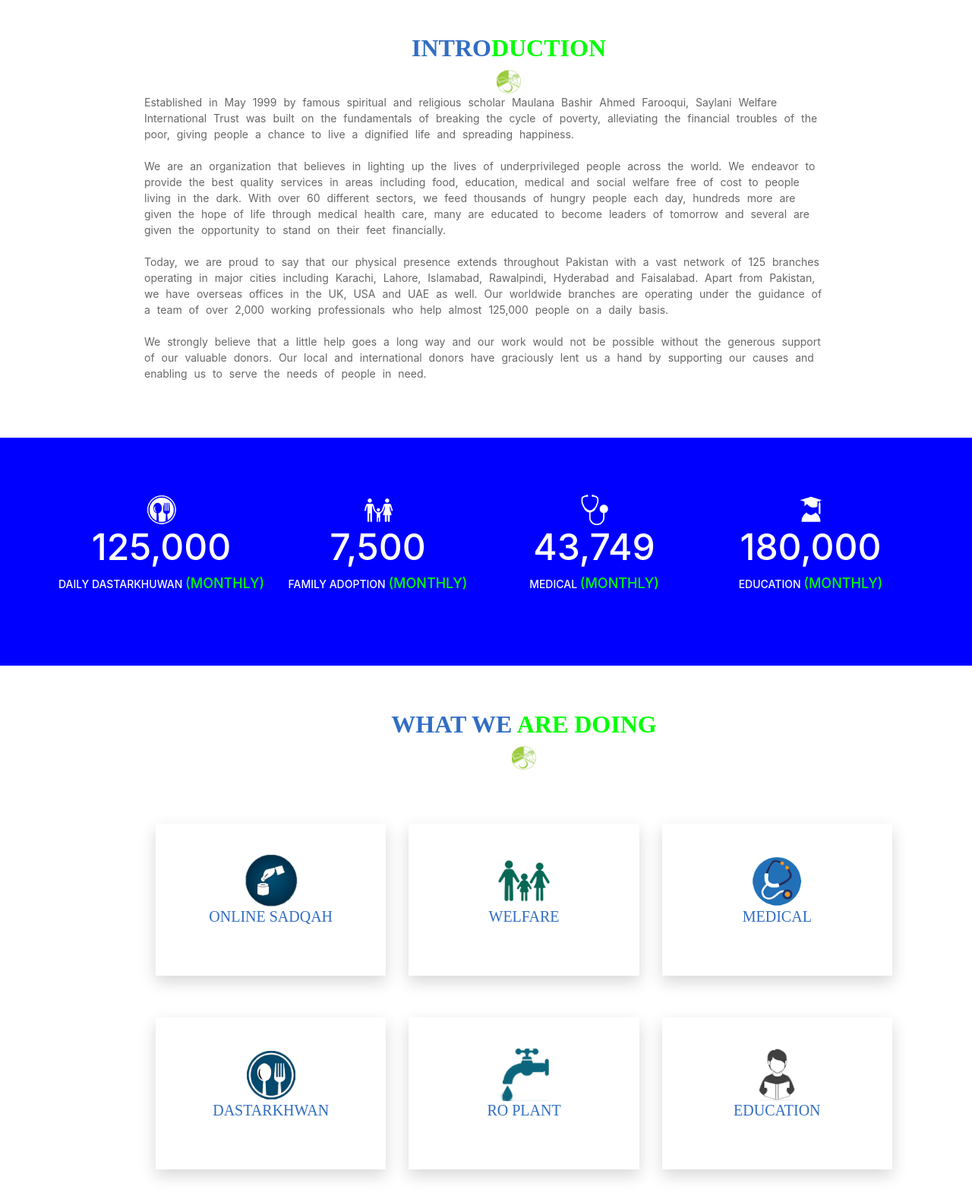
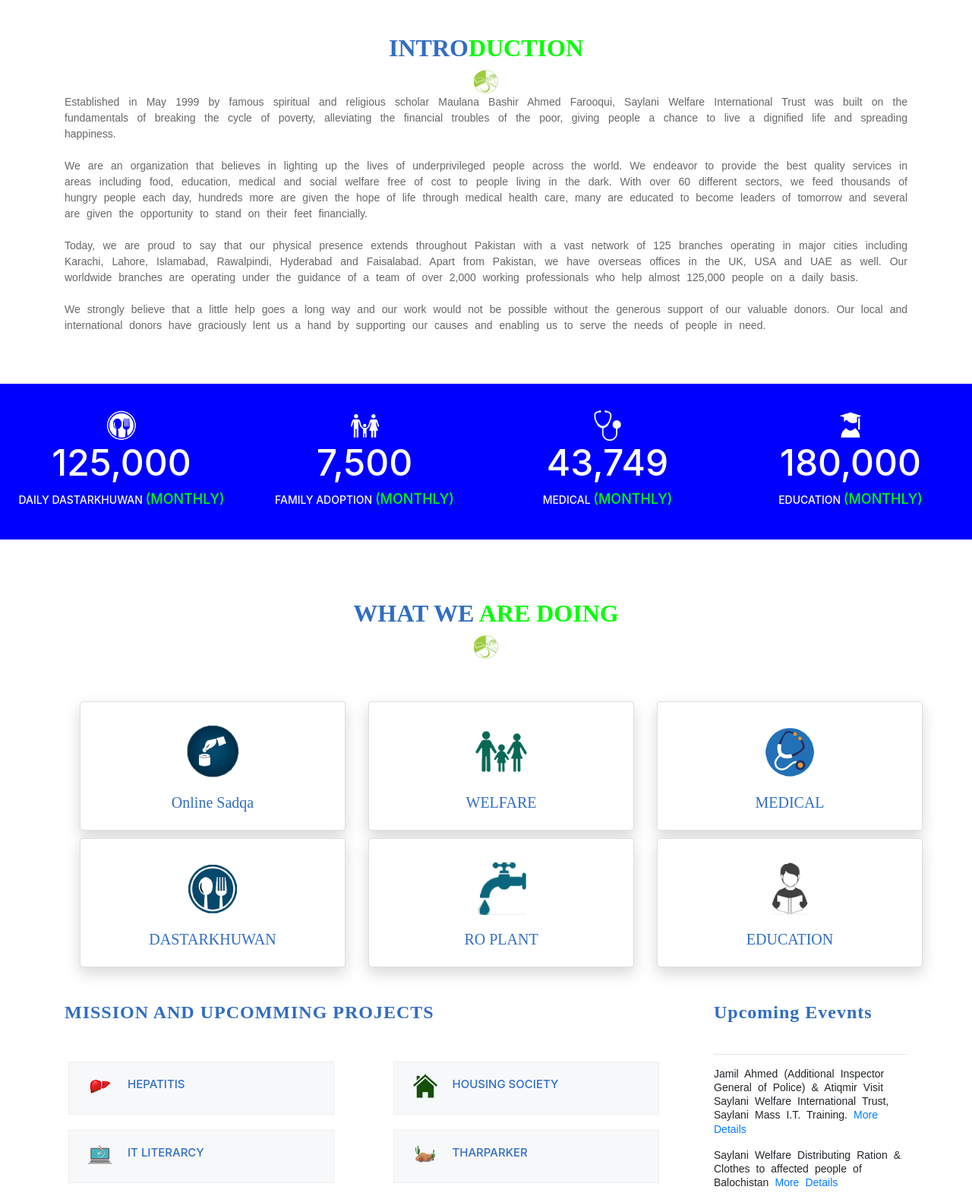
Before and after one commit to rakesh-byte/assignment3, a plain HTML site: page index.html in a window 1280 px wide. Shown: the part 700-2270 px from the top of the page at 76% size. Drawn offline with nearby package versions, Linux system fonts and the light colour scheme.

Commit message:
done with responsiveness

```diff
--- a/css/style.css
+++ b/css/style.css
@@ -71,7 +71,10 @@ table {
 }
 
 .right, .left, .moto{
-    margin: 5px 0;
+    margin-top: 10px;
+    box-sizing: border-box;
+    display: flex;
+    justify-content: center;
 }
 
 .donors{
@@ -97,7 +100,8 @@ table {
 }
 
 .header-lower .left{
-    justify-content: center;
+    display: flex;
+    justify-content: flex-end;
 }
 
 .active{
@@ -135,16 +139,13 @@ table {
 
 /* ===============Footer================== */
 .footer{
-    display: flex;
-    align-content: space-around;
-    margin: 0 5px;
+    margin-top: 30px;
     color: #666;
     background-color: #25272e;
     padding: 70px 10px 40px;
 
 }
 .contacts{
-    width: 40%;
     margin-right: 20px;
 }
 
@@ -153,9 +154,6 @@ table {
     line-height: 1em;
 }
 
-.links{width: 40%;
-    margin: 0 40px 0 20px;
-}
 hr{
     color:#f5f5f5;
 }
@@ -173,6 +171,10 @@ hr{
     background: blue;
     border-radius: 50%;
     margin-right: 10px;
+}
+
+.footer h5{
+    color: #f7f8fa;
 }
 
 
@@ -199,8 +201,6 @@ hr{
 }
 
 .intro{
-    width: 1100px;
-    height: 550px;
     margin:  20px 120px;
     padding: 30px;
 }
@@ -227,23 +227,18 @@ font-weight: bold;
     margin-right: auto;
 }
 
-.intro>p{
-    text-align: left;
-    width: 900px;
-    height: 440px;
+.intro p{
     font-size: 14px;
+    font-family: sans-serif;
     line-height: 1.5em;
     word-spacing: 5px;
-    margin: 0 40px;
+    text-align: justify;
     color: #666;
 
 }
 
 .estimation{
-    height: 300px;
     background-color: blue;
-    margin: 20px 0;
-
 }
 
 .justgreen{
@@ -281,8 +276,8 @@ font-weight: bold;
 div .alignment{
     width: 260px;
     height: 145px;
-    margin-top: 70px;
-    padding: 5px 0px;
+    margin: 30px auto;
+    padding: 5px 5px;
 }
 
 .ourwork{
@@ -297,9 +292,7 @@ div .alignment{
 }
 
 .services{
-    width: 1000px !important;
-    height: 670px;
-    margin: 10px 190px;
+    margin: 40px 30px;
     box-sizing: border-box;
 
 }
@@ -310,15 +303,22 @@ div .content-center{
     margin: 20px 0px;
 }
 
-.content-center img{
+.card{
+    width: 350px;
+    height: 170px;
+    margin:5px 20px;
+}
+
+.card img{
     width: 70px;
     height: 70px;
     display: block;
+    margin-top: 30px;
     margin-left: auto;
     margin-right: auto
 }
 
-.content-center h4{
+.card h4{
     font-size: 20px;
     font-family: serif;
     color: #316DC3;
@@ -375,10 +375,6 @@ div .content-center{
     word-break: keep-all;
 }
 
-.image-gallery{
-    height: 450px;
-    margin-top: 30px;
-}
 
 .size{
     display: block;
@@ -386,9 +382,9 @@ div .content-center{
 }
 
 .images{
+    margin-top: 30px;
     display: flex;
-    margin-top: 30px;
-
+    align-items: center;
 }
 
 .images img{
--- a/index.html
+++ b/index.html
@@ -34,12 +34,12 @@
                 </div>
             </div>
         </div>
-        <div class="header-lower">
-            <div class="right">
+        <div class=" row header-lower">
+            <div class="col-md-3 right">
                 <img src="images/Saylani-logo.png" alt="logo">
             </div>
-            <div class="left">
-                <nav class="navbar navbar-expand-lg navbar-light bg-light">
+            <div class=" col-md-9 left">
+                <nav class="navbar navbar-expand-lg navbar-light">
                     <button class="navbar-toggler" type="button" data-toggle="collapse" data-target="#navbarNavDropdown"
                         aria-controls="navbarNavDropdown" aria-expanded="false" aria-label="Toggle navigation">
                         <span class="navbar-toggler-icon"></span>
@@ -145,7 +145,9 @@
             and Iftari in the month of Ramzan. <a href="#">More details</a> </p>
     </div>
 
-    <div class="intro">
+    <div class="container intro">
+        <div class="row">
+            <div class="col-md-12">
                 <h1><span class="blue">INTRO</span><span class="secondGreen">DUCTION</span></h1>
                 <img class="size" src="images/favicon.png" alt="favicon">
                 <p class="text">Established in May 1999 by famous spiritual and religious scholar Maulana Bashir Ahmed Farooqui,
@@ -169,28 +171,31 @@
                     <br><br> We strongly believe that a little help goes a long way and our work would not be possible without
                     the generous
                     support of our valuable donors. Our local and international donors have graciously lent
-            us a hand by supporting our causes and enabling us to serve the needs of people in need.</p>
+                    us a hand by supporting our causes and enabling us to serve the needs of people in need.
+                </p>
+            </div>
+        </div>
     </div>
 
-    <section class="estimation">
-        <div class="container">
+
+        <div class="container-fluid estimation">
             <div class="row">
-                <div class="col-xs-12 col-sm-6 col-md-3 alignment">
+                <div class="col-md-3 alignment">
                     <img src="images/icon_food.png" alt="Dastarkhuwan">
                     <h2>125,000</h2>
                     <h5>DAILY DASTARKHUWAN <span class="justgreen">(MONTHLY)</span></h5>
                 </div>
-                <div class="col-xs-12 col-sm-6 col-md-3 alignment">
+                <div class="col-md-3 alignment">
                     <img src="images/icon_family.png" alt="adoption">
                     <h2>7,500</h2>
                     <h5>FAMILY ADOPTION <span class="justgreen">(MONTHLY)</span></h5>
                 </div>
-                <div class="col-xs-12 col-sm-6 col-md-3 alignment">
+                <div class="col-md-3 alignment">
                     <img src="images/icon_medical.png" alt="medical">
                     <h2>43,749</h2>
                     <h5>MEDICAL <span class="justgreen">(MONTHLY)</span></h5>
                 </div>
-                <div class="col-xs-12 col-sm-6 col-md-3 alignment">
+                <div class="col-md-3 alignment">
                     <img src="images/icon_education.png" alt="educated">
                     <h2>180,000</h2>
                     <h5>EDUCATION <span class="justgreen">(MONTHLY)</span></h5>
@@ -198,57 +203,67 @@
             </div>
         </div>
 
-    </section>
-
-
     <section class="services">
-        <div class="ourwork">
+        <div class=" container-fluid ourwork">
             <h1><span class="blue">WHAT WE</span><span class="secondGreen"> ARE DOING</span></h1>
             <img class="size" src="images/favicon.png" alt="favicon">
         </div>
         <div class="container">
-            <div style="margin-bottom: 15px !important" class="row">
+            <div class="row">
                 <div class="col-md-4">
-                    <div class="col-md-12 box-shadow11 content-center">
+                    <div class="card box-shadow11">
                         <img src="images/onlinesadqah.png" alt="Sadqa">
-                        <h4>ONLINE SADQAH</h4>
+                        <div class="card-body">
+                            <h4 class="card-title">Online Sadqa</h4>
+                        </div>
                     </div>
                 </div>
                 <div class="col-md-4">
-                    <div class="col-md-12 box-shadow11 content-center">
-                        <img src="images/welfare.png" alt="welfare">
-                        <h4>WELFARE</h4>
+                    <div class="card box-shadow11">
+                        <img src="images/welfare.png" alt="Sadqa">
+                        <div class="card-body">
+                            <h4 class="card-title">WELFARE</h4>
+                        </div>
                     </div>
                 </div>
                 <div class="col-md-4">
-                    <div class="col-md-12 box-shadow11 content-center">
-                        <img src="images/medical.png" alt="medical">
-                        <h4>MEDICAL</h4>
+                    <div class="card box-shadow11">
+                        <img src="images/medical.png" alt="Sadqa">
+                        <div class="card-body">
+                            <h4 class="card-title">MEDICAL</h4>
                         </div>
                     </div>
                 </div>
-            <div style="margin-bottom: 15px !important" class="row">
+            </div>
+            <div class="row ">
             <div class="col-md-4">
-                    <div class="col-md-12 box-shadow11 content-center">
-                        <img src="images/Dastarkhwan.png" alt="Dastarkhwan">
-                        <h4>DASTARKHWAN</h4>
+                <div class="card box-shadow11">
+                    <img src="images/Dastarkhwan.png" alt="Sadqa">
+                    <div class="card-body">
+                        <h4 class="card-title">DASTARKHUWAN</h4>
+                    </div>
                 </div>
             </div>
             <div class="col-md-4">
-                    <div class="col-md-12 box-shadow11 content-center">
-                        <img src="images/ROPLANT.png" alt="RO PLant">
-                        <h4>RO PLANT</h4>
+                <div class="card box-shadow11">
+                    <img src="images/ROPLANT.png" alt="Sadqa">
+                    <div class="card-body">
+                        <h4 class="card-title">RO PLANT</h4>
+                    </div>
                 </div>
             </div>
             <div class="col-md-4">
-                    <div class="col-md-12 box-shadow11 content-center">
-                        <img src="images/education.png" alt="teaching">
-                        <h4>EDUCATION</h4>
+                <div class="card box-shadow11">
+                    <img src="images/education.png" alt="Sadqa">
+                    <div class="card-body">
+                        <h4 class="card-title">EDUCATION</h4>
+                    </div>
                 </div>
             </div>
             </div>
     </div>
     </section>
+
 
     <section class="upcoming-projects">
         <div class="container">
@@ -298,26 +313,28 @@
         </div>
     </section>
 
-    <div class="container image-gallery">
-        <div>
+    <section>>
+        <div class="col-md-12">
             <h1><span class="blue">IMAGE</span><span class="secondGreen">GALLERY</span></h1>
             <img class="size" src="images/favicon.png" alt="favicon">
         </div>
+        <div class="container-fluid">
             <div class="row">
-            <div class="col-md-2 images">
+                <div class="col-md-3 images">
                     <img src="images/hazrat.jpg" alt="hazrat">
                     <img src="images/hazrat2.jpg" alt="secondpic">
                     <img src="images/rashan.jpg" alt="ration">
                     <img src="images/rashan2.jpg" alt="secondpic">
-                <img src="images/food.jpg" alt="cooking">
                 </div>
             </div>
         </div>
+    </section>
 
 
-    <div class="container">
-        <div class="footer">
-            <div class="contact">
+
+    <div class="container-fluid">
+        <div class=" row footer">
+            <div class="col-md-3 contact">
                 <p>Head Office, <br>A-25, Bahadurabad Chowrangi Karachi, Pakistan</p>
                 <p><i class="fas fa-phone-alt"></i>UAN: 111-729-526</p>
                 <p><i class="fas fa-globe-asia"></i>(+0092-213) 4130786-90</p>
@@ -326,11 +343,11 @@
                 <p><i class="fas fa-phone-alt"></i>UK NO (+44)115 970 6256</p>
                 <p> <i class="far fa-envelope"></i>info@saylaniwelfare.com</p>
             </div>
-            <div class="links">
+            <div class=" col-md-5 links">
                 <h5>Useful link</h5>
                 <hr>
             </div>
-            <div>
+            <div class="col-md-3">
                 <h5>Connect with us</h5>
                 <div class="socials">
                     <a href="#"><i class="fab fa-facebook-f"></i></a>
```
Lines whose indentation alone changed are shown as unchanged.
